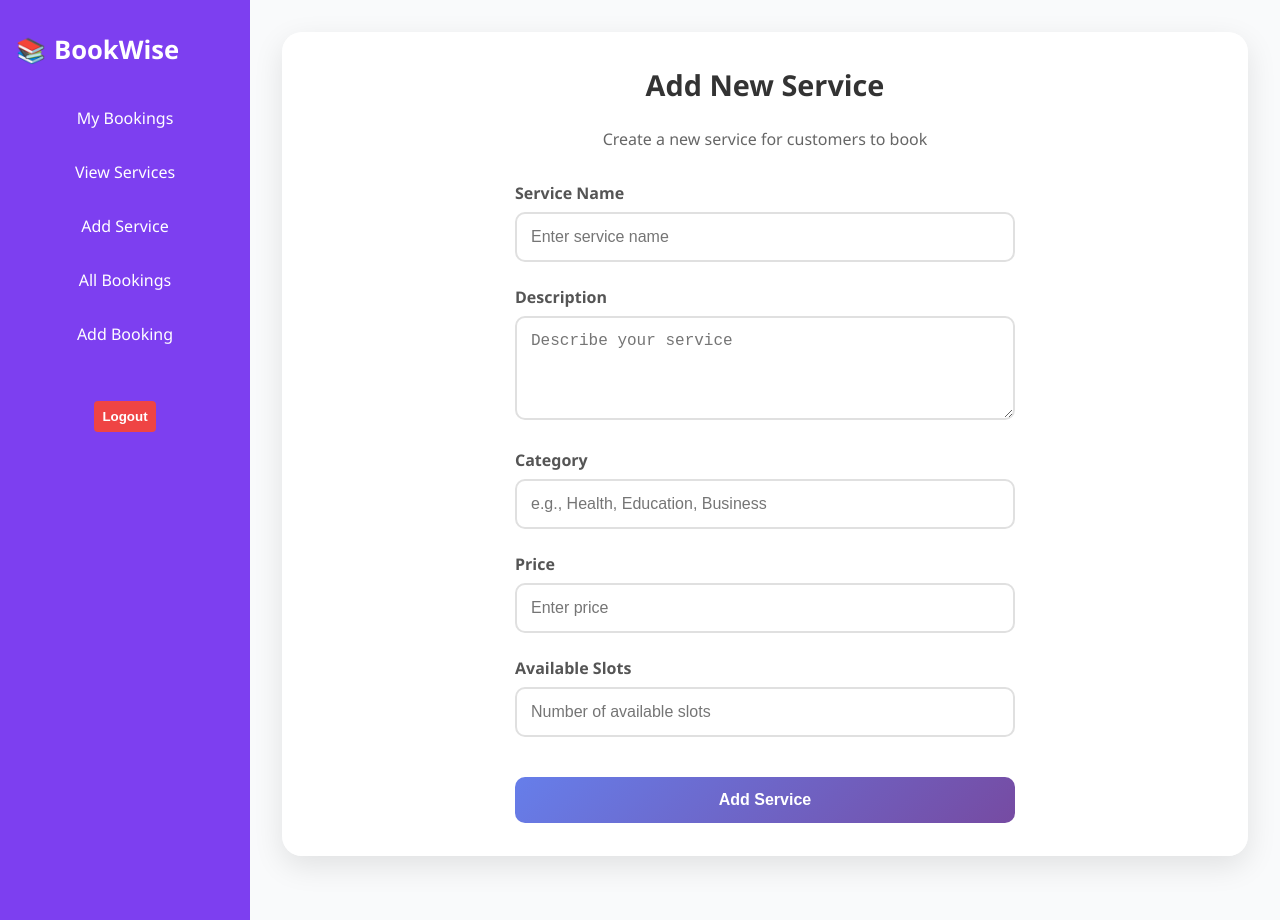
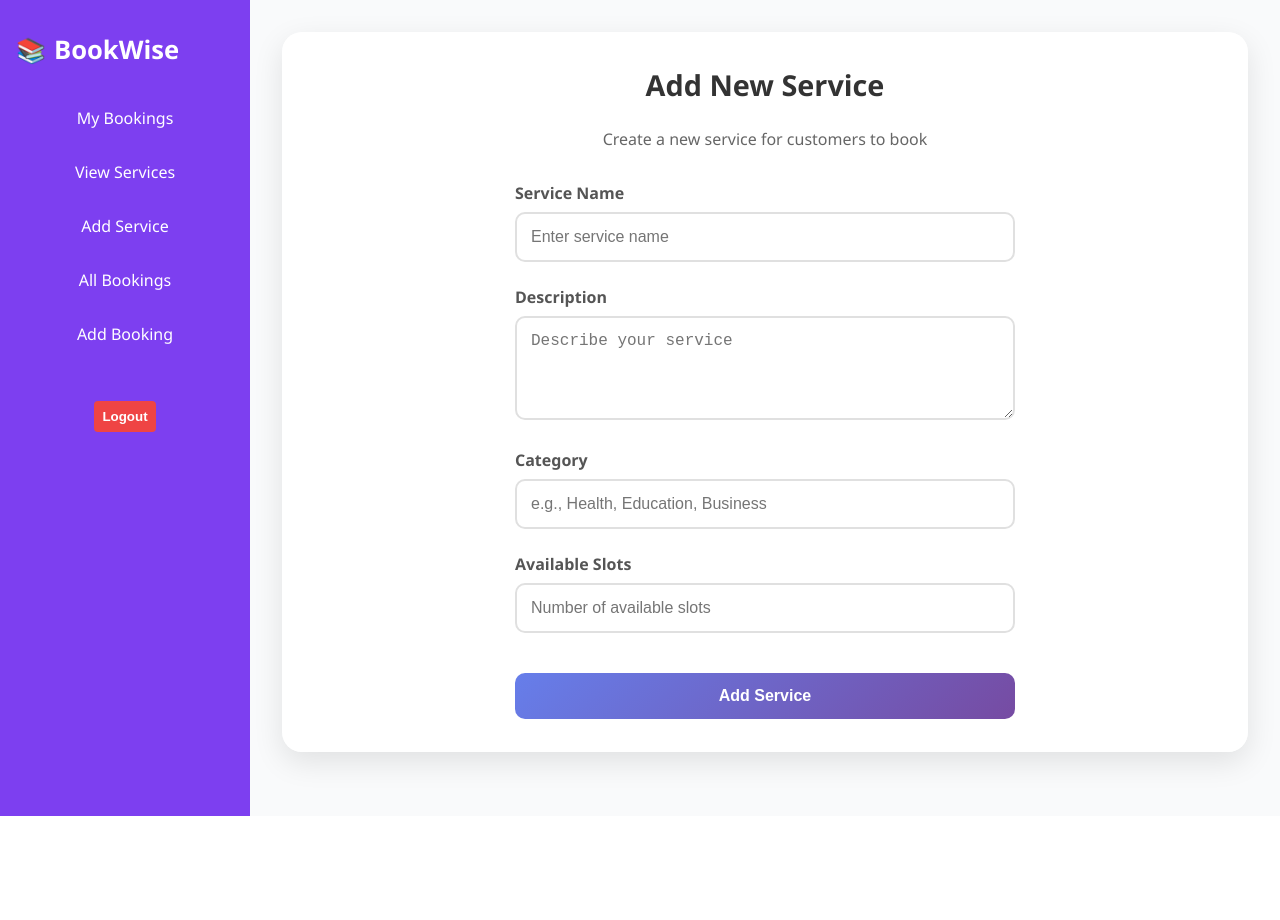
Before and after one commit to Rela-xn-chil/Smart-booking-system, a React (Vite) app in the folder client/: page /add-service in a window 1280 px wide. After the commit the page ends 816 px from the top, so only its background shows below. Built offline with nearby package versions, Linux system fonts and the light colour scheme; sample sign-in values are in the browser's storage.

Commit message:
Removed pricings

```diff
--- a/client/src/components/AddService.jsx
+++ b/client/src/components/AddService.jsx
@@ -114,22 +114,6 @@ const AddService = () => {
           </div>
 
           <div className="form-group">
-            <label htmlFor="price">Price</label>
-            <input
-              id="price"
-              name="price"
-              type="number"
-              step="0.01"
-              placeholder="Enter price"
-              value={formData.price}
-              onChange={handleChange}
-              className="form-input"
-              min="0"
-              required
-            />
-          </div>
-
-          <div className="form-group">
             <label htmlFor="availableSlots">Available Slots</label>
             <input
               id="availableSlots"
--- a/client/src/components/BookingList.jsx
+++ b/client/src/components/BookingList.jsx
@@ -113,19 +113,6 @@ function BookingList() {
                       {booking.Service.category}
                     </span>
                   )}
-
-                  {booking.Service?.price && (
-                    <span style={{
-                      background: '#ffc107',
-                      color: '#212529',
-                      padding: '0.25rem 0.75rem',
-                      borderRadius: '15px',
-                      fontSize: '0.8rem',
-                      fontWeight: '500'
-                    }}>
-                      ${booking.Service.price}
-                    </span>
-                  )}
                 </div>
               </div>
 
```
